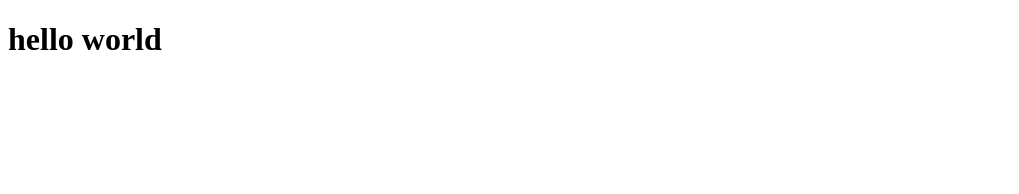
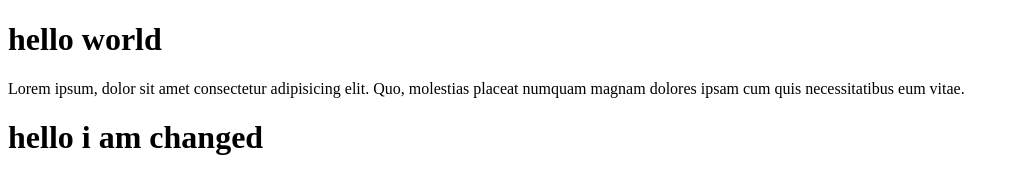
Before and after one commit to harish595/myfetch, a plain HTML site: page index.html in a window 1280 px wide. Shown: the whole page, without its empty margins (0-1019 px from the left). Drawn offline with Linux system fonts and the light colour scheme.

Commit message:
changes made

```diff
--- a/index.html
+++ b/index.html
@@ -8,5 +8,10 @@
   </head>
   <body>
     <h1>hello world</h1>
+    <p>
+      Lorem ipsum, dolor sit amet consectetur adipisicing elit. Quo, molestias
+      placeat numquam magnam dolores ipsam cum quis necessitatibus eum vitae.
+    </p>
+    <h1>hello i am changed</h1>
   </body>
 </html>
```
